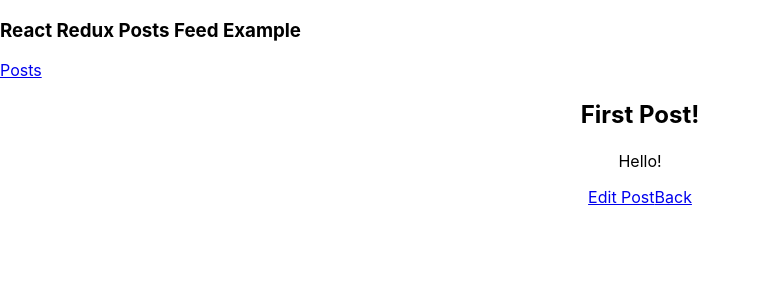
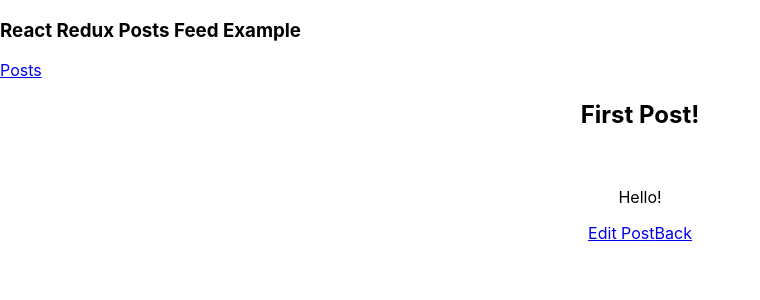
Before and after one commit to Substancia/react-redux-tutorial, a React (Create React App) app in the folder main-posts-feed/: page /posts/1 in a window 1280 px wide. Shown: the top 300 px of the page, without its empty margins (0-760 px from the left). Built offline with nearby package versions, Linux system fonts and the light colour scheme.

Commit message:
added timestamp and TimeAgo for posts

```diff
--- a/main-posts-feed/package.json
+++ b/main-posts-feed/package.json
@@ -7,6 +7,7 @@
     "@testing-library/jest-dom": "^4.2.4",
     "@testing-library/react": "^9.5.0",
     "@testing-library/user-event": "^7.2.1",
+    "date-fns": "^2.25.0",
     "react": "^17.0.2",
     "react-dom": "^17.0.2",
     "react-redux": "^7.2.5",
--- a/main-posts-feed/src/features/index.js
+++ b/main-posts-feed/src/features/index.js
@@ -1,5 +1,6 @@
 import PostsList from "./posts/PostsList";
 import AddPostForm from "./posts/AddPostForm";
 import SinglePostPage from "./posts/SinglePostPage";
+import TimeAgo from "./posts/TimeAgo";
 
-export { PostsList, AddPostForm, SinglePostPage };
+export { PostsList, AddPostForm, SinglePostPage, TimeAgo };
--- a/main-posts-feed/src/features/posts/SinglePostPage.js
+++ b/main-posts-feed/src/features/posts/SinglePostPage.js
@@ -1,6 +1,7 @@
 import React from "react";
 import { useSelector } from "react-redux";
 import { Link } from "react-router-dom";
+import { TimeAgo } from "..";
 
 const SinglePostPage = ({ match }) => {
   const post = useSelector(state =>
@@ -24,6 +25,7 @@ const SinglePostPage = ({ match }) => {
       <article>
         <h2>{post.title}</h2>
         <h4>{author !== null ? author.name : null}</h4>
+        <TimeAgo timestamp={post.date} />
         <p>{post.content}</p>
         <Link to={`/editPost/${post.id}`}>Edit Post</Link>
         <Link to='/'>Back</Link>
--- /dev/null
+++ b/main-posts-feed/src/features/posts/TimeAgo.js
@@ -0,0 +1,16 @@
+import React from "react";
+import { parseISO, formatDistanceToNow } from 'date-fns';
+
+const TimeAgo = ({ timestamp }) => {
+  let timeAgo = '';
+  if(timestamp) {
+    const timePeriod = formatDistanceToNow(parseISO(timestamp));
+    timeAgo = `${timePeriod} ago`;
+  }
+
+  return (
+    <span title={timestamp}>&nbsp; <i>{timeAgo}</i></span>
+  );
+}
+
+export default TimeAgo;
--- a/main-posts-feed/src/features/posts/postsSlice.js
+++ b/main-posts-feed/src/features/posts/postsSlice.js
@@ -15,7 +15,13 @@ const postsSlice = createSlice({
       },
       prepare(title, content, userId) {
         return {
-          payload: { id: nanoid(), title, content, user: userId }
+          payload: {
+            id: nanoid(),
+            title,
+            content,
+            user: userId,
+            date: new Date().toISOString(),
+          }
         }
       }
     },
```
Also changed, not shown: 1 other file (tests, documents, lock files or other folders).
